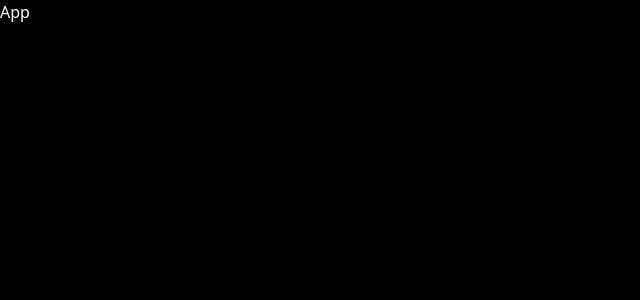
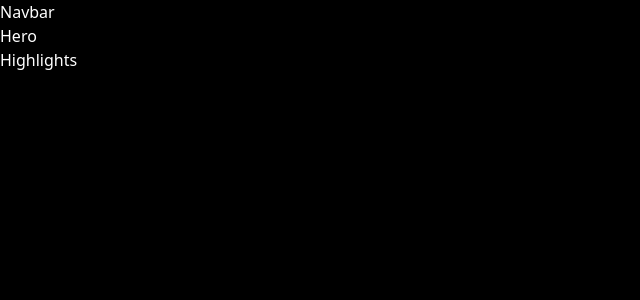
Before and after one commit to iamHarshvardhan10/apple-iphone-clone, a React (Vite) app: page / in a window 1280 px wide. Shown: the top 300 px of the page, without its empty margins (0-640 px from the left). Built offline with nearby package versions, Linux system fonts and the light colour scheme.

Commit message:
add important components in app

```diff
--- a/src/App.jsx
+++ b/src/App.jsx
@@ -1,9 +1,15 @@
-
+import Hero from "./components/Hero";
+import Highlights from "./components/Highlights";
+import Navbar from "./components/Navbar";
 
 const App = () => {
   return (
-    <div>App</div>
-  )
-}
+    <main className="bg-black">
+      <Navbar />
+      <Hero />
+      <Highlights />
+    </main>
+  );
+};
 
-export default App
+export default App;
--- /dev/null
+++ b/src/components/Hero.jsx
@@ -0,0 +1,9 @@
+
+
+const Hero = () => {
+  return (
+    <div>Hero</div>
+  )
+}
+
+export default Hero
--- /dev/null
+++ b/src/components/Highlights.jsx
@@ -0,0 +1,9 @@
+
+
+const Highlights = () => {
+  return (
+    <div>Highlights</div>
+  )
+}
+
+export default Highlights
--- /dev/null
+++ b/src/components/Navbar.jsx
@@ -0,0 +1,9 @@
+
+
+const Navbar = () => {
+  return (
+    <div>Navbar</div>
+  )
+}
+
+export default Navbar
```
